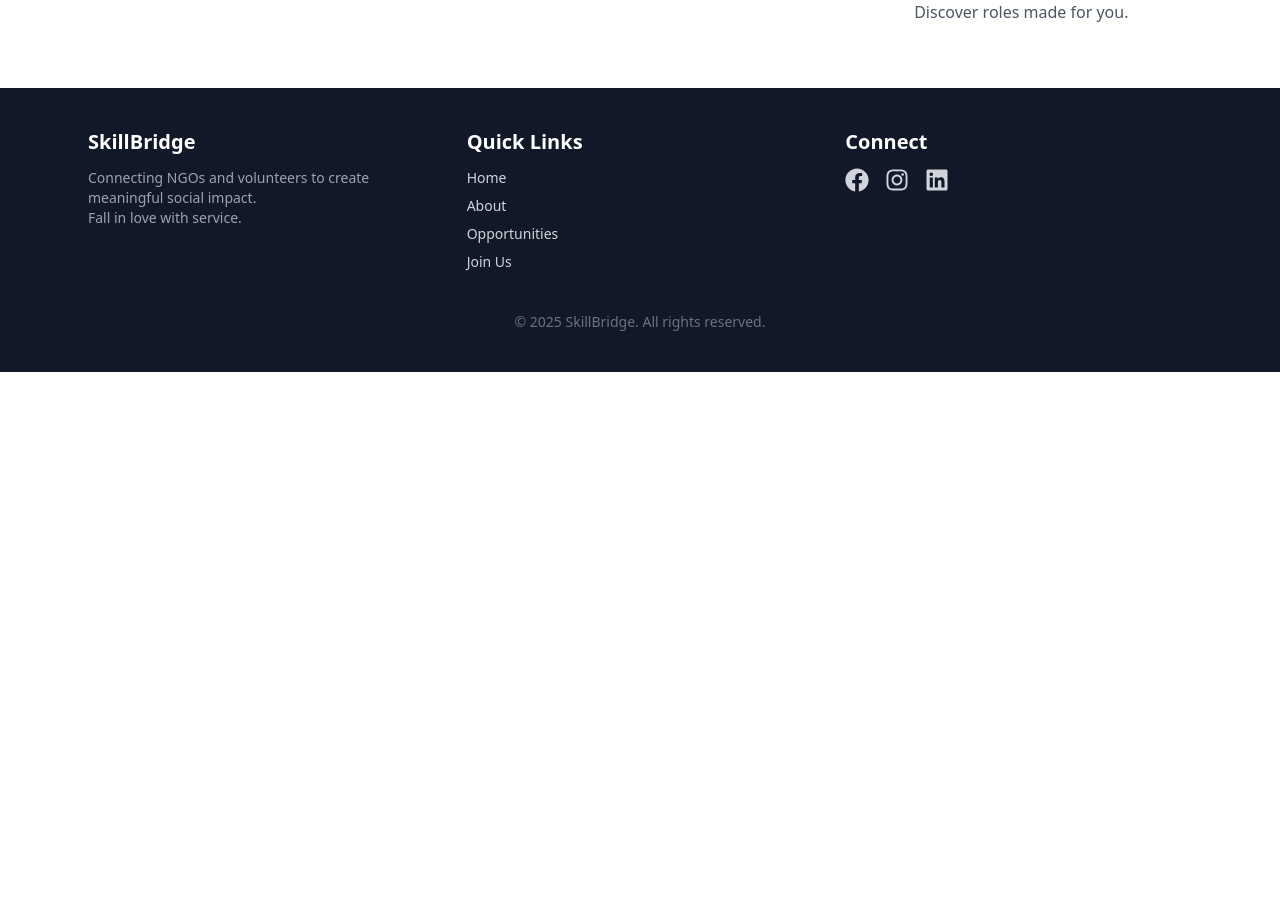
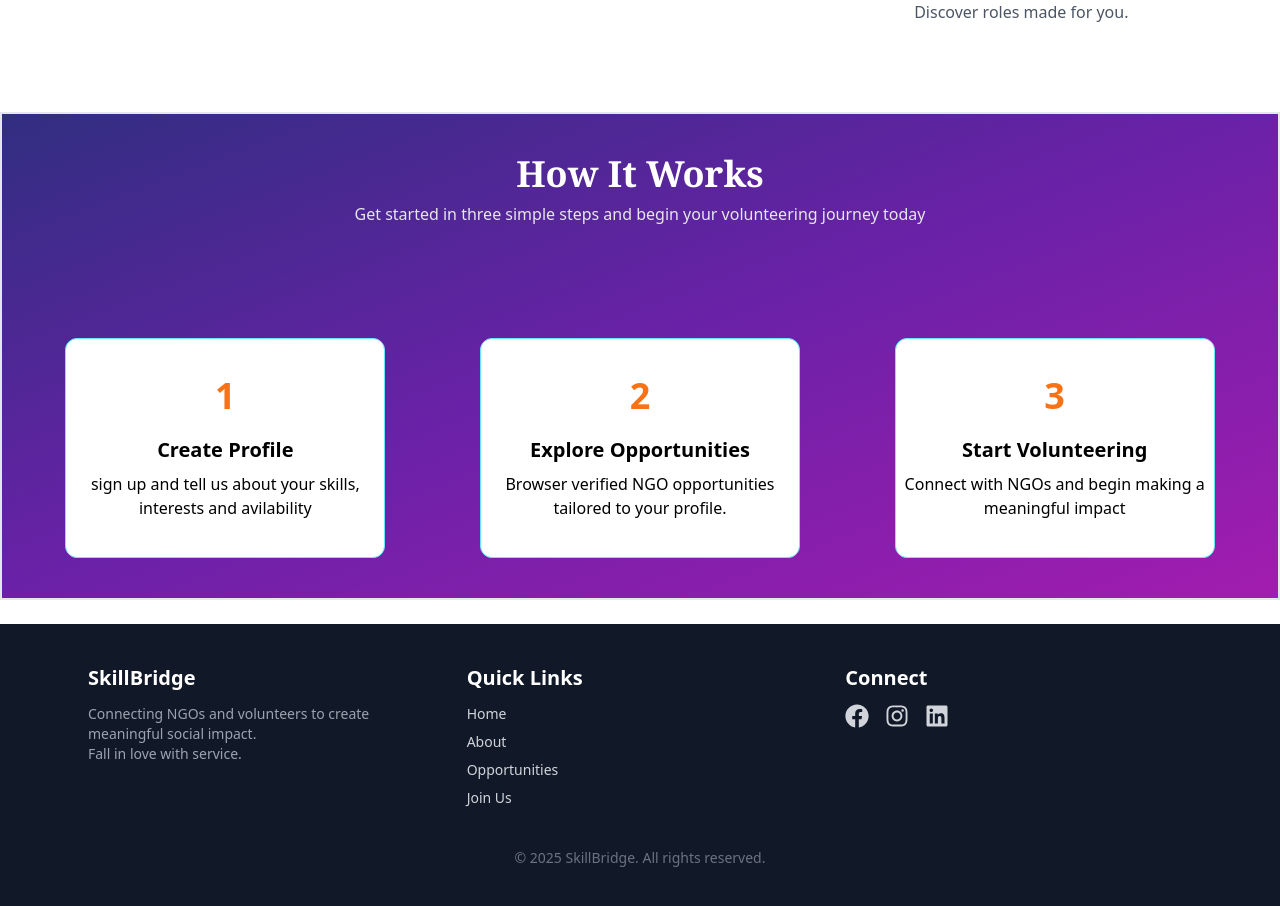
Before and after one commit to springboardmentor2040b-oss/SkillBridge-A-Platform-to-Connect-Volunteers-with-NGOs, a React app in the folder Frontend/: page / in a window 1280 px wide. Shown: the part 1158-2064 px from the top of the page. Before the commit the page ends 1530 px from the top, so only its background shows below. Built offline with nearby package versions, Linux system fonts and the light colour scheme; the HTML template or start-up script is replaced by a standard one.

Commit message:
HOW ITS WORKS PAGE

```diff
--- a/Frontend/src/App.jsx
+++ b/Frontend/src/App.jsx
@@ -15,6 +15,7 @@ import Messages from "./components/Messages";
 import Applications from "./components/Application";
 import Profile from "./components/Profile";
 
+
 function App() {
   return (
     <>
@@ -30,7 +31,7 @@ function App() {
 
         <Route path="/opportunities" element={<NGOOpportunities />} />
 
-        {/* Redirect old path to new path */}
+
         <Route
           path="/createOpportunity"
           element={<Navigate to="/create-opportunity" replace />}
--- a/Frontend/src/components/Home.jsx
+++ b/Frontend/src/components/Home.jsx
@@ -1,6 +1,7 @@
 import React from "react";
 import { useNavigate } from "react-router-dom";
 import Footer from "./Footer";
+import HowWorks from "./HowWorks";
 
 function Home() {
   const navigate = useNavigate();
@@ -91,8 +92,7 @@ function Home() {
           </div>
         </div>
       </section>
-
-      {/* FOOTER */}
+      <HowWorks/>
       <Footer />
     </>
   );
--- /dev/null
+++ b/Frontend/src/components/HowWorks.jsx
@@ -0,0 +1,41 @@
+import React from 'react'
+
+const HowWorks = () => {
+  return (
+    <div className='w-full max-h-fit md:h-[500px] my-6 m border-2 bg-gradient-to-br from-indigo-900 via-purple-800 to-fuchsia-700  '>
+    {/* heading */}
+    <div className='pb-10'>
+        <h1 className=' text-3xl lg:text-4xl font-serif font-bold text-center pt-10 text-white  '>How It Works</h1>
+        <p className='text-center text-gray-200 mt-2 mb-8'>
+         Get started in three simple steps  and begin your volunteering journey today
+        </p>
+    </div>
+    {/* content */}
+      <div className='w-full max-h-fit md:h-[300px] flex flex-col md:flex-row items-center justify-around  px-4 py-10 gap-x-2-2 gap-y-6 '>
+        {/* step 1 */}
+        <div className='flex flex-col shrink-0  hover:border-[2px] hover:bg-gray-200 justify-center w-[320px] border-[1px] border-cyan-300  rounded-xl h-full px-2 py-5 text-center bg-white '>
+         <h1 className='text-center font-extrabold text-orange-500 text-4xl pb-3 '>1</h1>
+         <h1 className='font-bold text-xl py-2 '>Create Profile</h1>
+         <p>sign up and tell us about your skills, <br/> interests and avilability  </p>
+        </div>
+
+        {/* step 2 */}
+        <div className='flex flex-col shrink-0  hover:border-[2px] hover:bg-gray-200 justify-center w-[320px] border-[1px] border-cyan-300  rounded-xl h-full px-2 py-5 text-center bg-white '>
+         <h1 className='text-center font-extrabold text-orange-500 text-4xl pb-3 '>2</h1>
+         <h1 className='font-bold text-xl py-2 '>Explore Opportunities</h1>
+         <p>Browser verified NGO opportunities<br/> tailored to your profile.  </p>
+        </div>
+
+        {/* step 3 */}
+        <div className='flex flex-col shrink-0  hover:border-[2px] hover:bg-gray-200 w-[320px] border-[1px] border-cyan-300  rounded-xl h-full px-2 py-5 justify-center text-center bg-white '>
+         <h1 className='text-center font-extrabold text-orange-500 text-4xl pb-3 '>3</h1>
+         <h1 className='font-bold text-xl py-2 '>Start Volunteering</h1>
+         <p>Connect with NGOs and begin making a <br/> meaningful impact </p>
+        </div>
+      </div>
+
+    </div>
+  )
+}
+
+export default HowWorks
```
Also changed, not shown: 1 other file (tests, documents, lock files or other folders).
